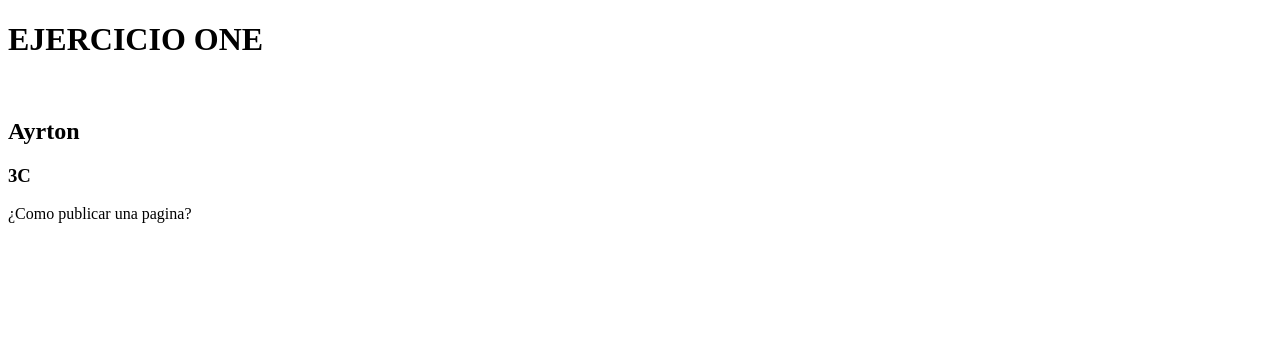
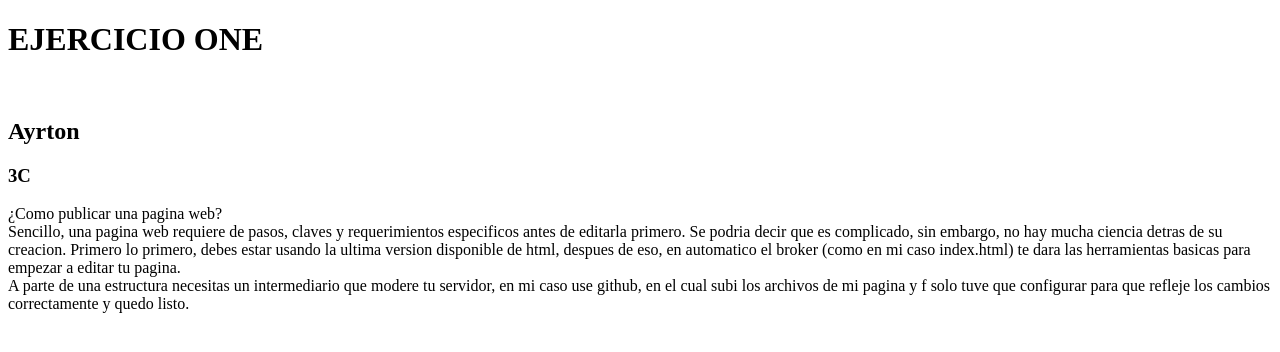
Before and after one commit to ayrtonmqz-max/AYRTON, a plain HTML site: page index.html in a window 1280 px wide. Drawn offline with Linux system fonts and the light colour scheme.

Commit message:
Update index.html

```diff
--- a/index.html
+++ b/index.html
@@ -13,6 +13,11 @@
     <h1>EJERCICIO ONE</h1><br>
     <h2>Ayrton</h2>
     <h3>3C</h3>
-    <p>¿Como publicar una pagina?</p>
+    <p>¿Como publicar una pagina web? <br> Sencillo, una pagina web requiere de pasos, claves y requerimientos especificos antes de editarla primero.
+    Se podria decir que es complicado, sin embargo, no hay mucha ciencia detras de su creacion. Primero lo primero, debes estar usando la ultima
+    version disponible de html, despues de eso, en automatico el broker (como en mi caso index.html) te dara las herramientas basicas para empezar a editar tu
+    pagina. <br> A parte de una estructura necesitas un intermediario que modere tu servidor, en mi caso use github, en el cual subi los archivos de mi pagina y f
+    solo tuve que configurar para que refleje los cambios correctamente y quedo listo.</p>
 </body>
+
 </html>
```
